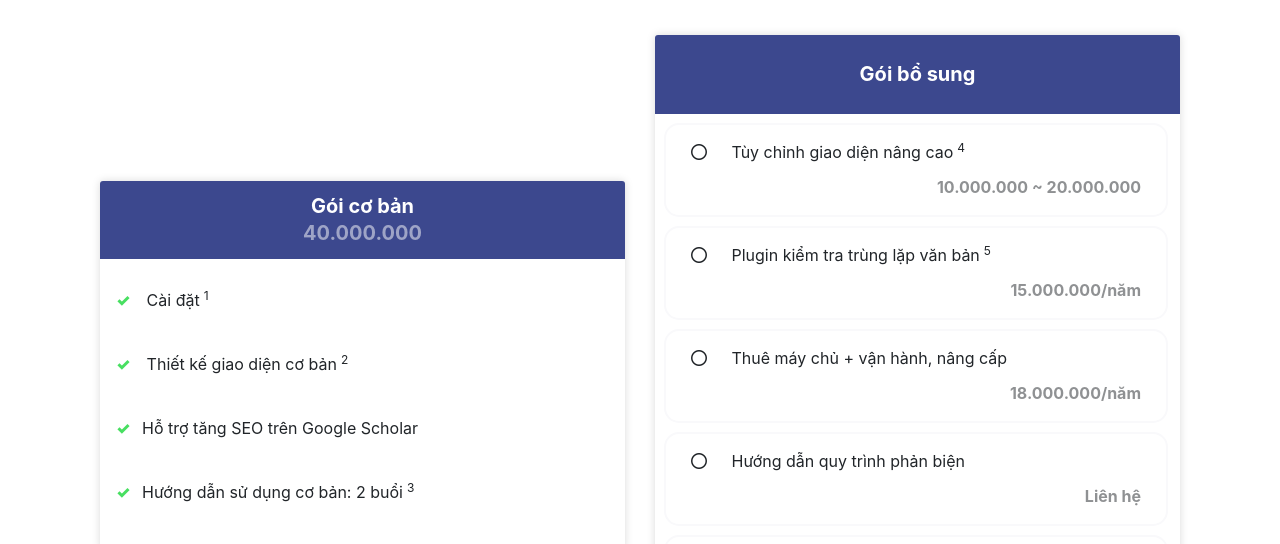
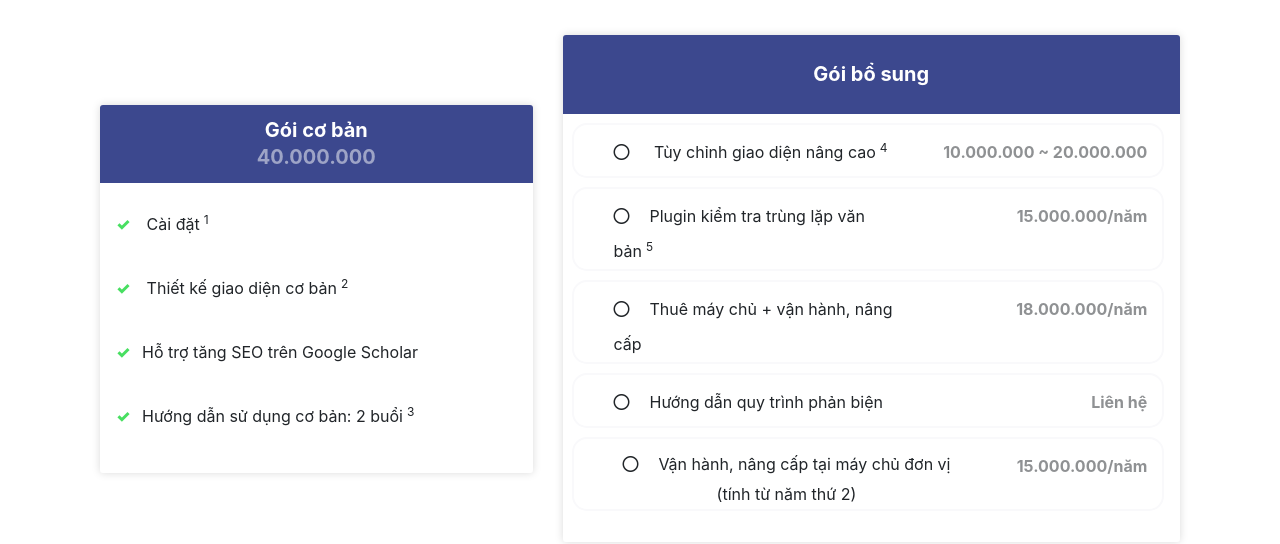
Before and after one commit to maytinhdibo/vojs.vn, a website: page pages/price.html in a window 1280 px wide. Shown: the part 214-758 px from the top of the page. Drawn offline with nearby package versions, Linux system fonts and the light colour scheme; files that its build step writes are made by us from their sources; files whose address does not match are found by name.

Commit message:
fix price

```diff
--- a/pages/price.html
+++ b/pages/price.html
@@ -26,7 +26,7 @@
     <div class="page">
         <div class="title">Bảng giá</div>
         <div style="margin:auto" class="row container">
-            <div class="col-xl-6 left-price">
+            <div class="col-xl-5 left-price">
                 <div class="price-card">
                     <div class="header title-price ">
                         <h4>Gói cơ bản
@@ -45,32 +45,32 @@
                     </div>
                 </div>
             </div>
-            <div class=" col-xl-6 right-price">
+            <div class=" col-xl-7 right-price">
                 <div class="price-card">
                     <div class="header title-price ">
                         <h4 style="line-height: 55px !important;">Gói bổ sung</h4>
                     </div>
                     <div class="container-item">
-                        <div class="item" isClick="false">
-                            <div class="item-content"><i class="far fa-circle "></i> Tùy chỉnh giao diện nâng cao<sup>4</sup></div>
-                            <div class="item-price"><b style="opacity :0.5">10.000.000 ~ 20.000.000</b></div>
+                        <div class="item row" isClick="false">
+                            <div class="col-md-7"><i class="far fa-circle "></i> Tùy chỉnh giao diện nâng cao<sup>4</sup></div>
+                            <b class="col-md-5" style="opacity: 0.5;">10.000.000 ~ 20.000.000</b>
                         </div>
-                        <div class="item" isClick="false">
-                            <div class="item-content"><i class="far fa-circle "></i> Plugin kiểm tra trùng lặp văn bản<sup>5</sup></div>
-                            <div class="item-price"><b style="opacity :0.5">15.000.000/năm</b></div>
+                        <div class="item row" isClick="false">
+                            <div class="col-md-7"><i class="far fa-circle"></i>Plugin kiểm tra trùng lặp văn bản<sup>5</sup></div>
+                            <b class="col-md-5" style="opacity: 0.5;">15.000.000/năm</b>
                         </div>
-                        <div class="item" isClick="false">
-                            <div class="item-content"><i class="far fa-circle "></i> Thuê máy chủ + vận hành, nâng cấp</div>
-                            <div class="item-price"><b style="opacity :0.5">18.000.000/năm</b></div>
+                        <div class="item row" isClick="false">
+                            <div class="col-md-7"><i class="far fa-circle"></i>Thuê máy chủ + vận hành, nâng cấp</div>
+                            <b class="col-md-5" style="opacity: 0.5;">18.000.000/năm</b>
                         </div>
-                        <div class="item" isClick="false">
-                            <div class="item-content"><i class="far fa-circle "></i> Hướng dẫn quy trình phản biện</div>
-                            <div class="item-price"><b style="opacity :0.5">Liên hệ</b></div>
+                        <div class="item row" isClick="false">
+                            <div class="col-md-7"><i class="far fa-circle"></i>Hướng dẫn quy trình phản biện</div>
+                            <b class="col-md-5" style="opacity: 0.5;">Liên hệ</b>
                         </div>
-                        <div class="item" isClick="false">
-                            <div class="item-content"><i class="far fa-circle "></i> Vận hành, nâng cấp tại máy chủ
-                                đơn vị (tính từ năm thứ 2)</div>
-                            <div class="item-price"><b style="opacity :0.5">15.000.000/năm</b></div>
+                        <div class="item row" isClick="false">
+                            <div class="col-md-8" style="text-align: center; line-height: 30px;"><i class="far fa-circle"></i>Vận hành, nâng cấp tại máy chủ
+                            đơn vị (tính từ năm thứ 2)</div>
+                            <b class="col-md-4" style="opacity: 0.5;">15.000.000/năm</b>
                         </div>
                     </div>
                 </div>
```
